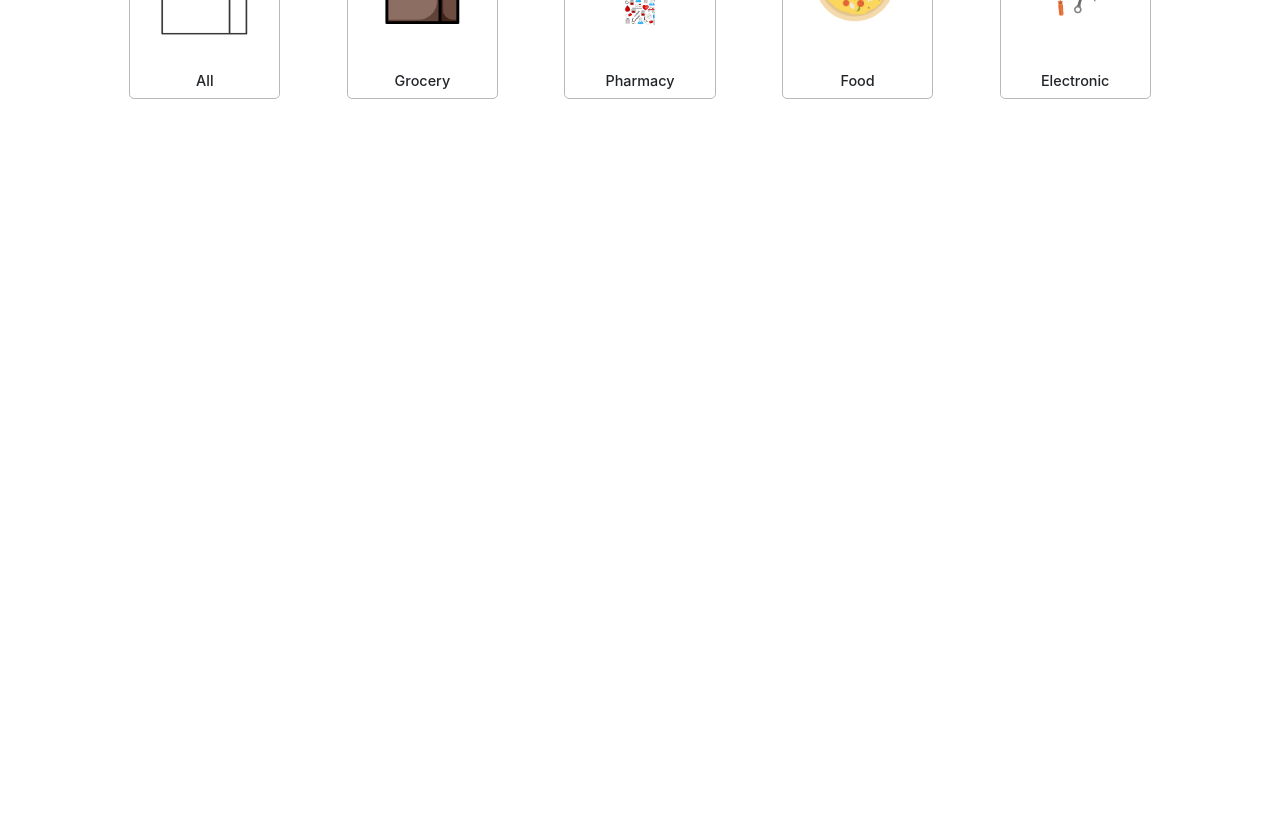
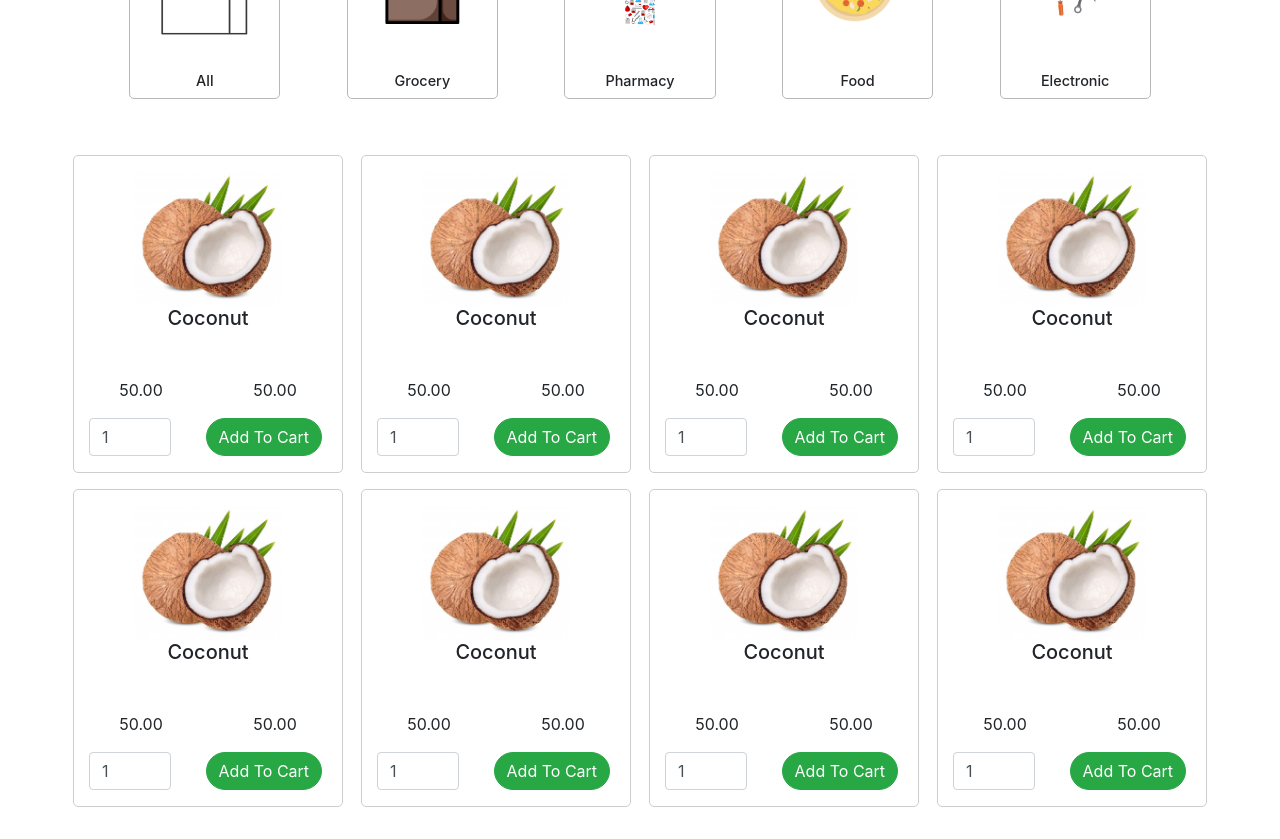
Before and after one commit to JeewanthaLahiru/online-grocery-app-with-react, a React (Create React App) app in the folder shopping-cart/: page / in a window 1280 px wide. Shown: the part 980-1819 px from the top of the page. Before the commit the page ends 1103 px from the top, so only its background shows below. Built offline with nearby package versions, Linux system fonts and the light colour scheme; a web font is replaced by a local one.

Commit message:
render products to product list

```diff
--- a/shopping-cart/src/ClientApp.tsx
+++ b/shopping-cart/src/ClientApp.tsx
@@ -4,6 +4,7 @@ import HeaderArea from "./components/homePage/headerArea/HeaderArea";
 import BannerArea from "./components/homePage/bannerArea/BannerArea";
 import SearchArea from "./components/homePage/searchArea/SearchArea";
 import CategoryListArea from "./components/homePage/categoryListArea/CategoryListArea";
+import ProductList from "./components/homePage/productArea/ProductList";
 
 const ClientApp:React.FC = () => {
     return(
@@ -12,6 +13,7 @@ const ClientApp:React.FC = () => {
             <BannerArea/>
             <SearchArea/>
             <CategoryListArea/>
+            <ProductList/>
         </Container>
     )
 }
--- a/shopping-cart/src/assets/styles/_main.scss
+++ b/shopping-cart/src/assets/styles/_main.scss
@@ -9,3 +9,6 @@
 @import "searchBar/searchBar";
 
 @import "productCategory/productCategory";
+
+@import "productList/productList";
+@import "productList/product";
--- /dev/null
+++ b/shopping-cart/src/assets/styles/productList/_product.scss
@@ -0,0 +1,20 @@
+.product-class{
+  border: 1px solid #cdcdcd;
+  border-radius: 5px;
+
+  .image-container{
+    height: 150px;
+    img{
+      height: 100%;
+      max-width: 100%;
+    }
+  }
+
+  .cart-quantity{}
+  .add-to-cart{
+    .btn {
+      border-radius: 20px;
+    }
+  }
+
+}
--- /dev/null
+++ b/shopping-cart/src/assets/styles/productList/_productList.scss
@@ -0,0 +1,5 @@
+.product-list{
+  max-width: 1200px;
+  margin: auto;
+  justify-content: center;
+}
--- a/shopping-cart/src/components/homePage/bannerArea/BannerImage.tsx
+++ b/shopping-cart/src/components/homePage/bannerArea/BannerImage.tsx
@@ -1,11 +1,11 @@
 import React from "react";
-import {Container} from "react-bootstrap";
+import {Container, Image} from "react-bootstrap";
 import banner_image from "../../../assets/images/banner_images/banner.jpg";
 
 const BannerImage:React.FC = () => {
     return (
         <Container fluid={true} className="banner-image m-0 p-0" >
-            <img src={banner_image} alt="banner image" />
+            <Image src={banner_image} alt="banner image" />
         </Container>
     )
 }
--- a/shopping-cart/src/components/homePage/productArea/Product.tsx
+++ b/shopping-cart/src/components/homePage/productArea/Product.tsx
@@ -1,8 +1,37 @@
 import React from 'react';
+import {Button, Col, Form, Image, Row} from "react-bootstrap";
+import Coconut from "../../../assets/images/products/coconut.jpg";
 
 const Product:React.FC = () => {
     return(
-        <div>product</div>
+        <Col xs={3} className="px-4 py-2">
+            <Row className="product-class" >
+                <Col xs={12} className="image-container pt-3" >
+                    <Image src={Coconut} alt={"coconut"} />
+                </Col>
+                <Col xs={12} >
+                    <h5 className="text-center mb-5" >Coconut</h5>
+                </Col>
+                <Col xs={6} >
+                    <p className="text-center discount" >50.00</p>
+                </Col>
+                <Col xs={6} >
+                    <p className="text-center price" >50.00</p>
+                </Col>
+
+                <Col xs={5} className="cart-quantity" >
+                    <Form>
+                        <Form.Group>
+                            <Form.Control type="number" value={1} />
+                        </Form.Group>
+                    </Form>
+                </Col>
+                <Col xs={7} className="add-to-cart" >
+                    <Button variant="success">Add To Cart</Button>
+                </Col>
+
+            </Row>
+        </Col>
     )
 }
 
--- a/shopping-cart/src/components/homePage/productArea/ProductList.tsx
+++ b/shopping-cart/src/components/homePage/productArea/ProductList.tsx
@@ -1,8 +1,20 @@
 import React from "react";
+import {Col, Row} from "react-bootstrap";
+import Product from "./Product";
 
 const ProductList:React.FC = () => {
     return(
-        <div>Product List</div>
+        <Row className="product-list p-4" >
+            <Product/>
+            <Product/>
+            <Product/>
+            <Product/>
+            <Product/>
+            <Product/>
+            <Product/>
+            <Product/>
+
+        </Row>
     )
 }
 
--- a/shopping-cart/src/components/homePage/searchArea/SearchArea.tsx
+++ b/shopping-cart/src/components/homePage/searchArea/SearchArea.tsx
@@ -1,5 +1,5 @@
 import React from 'react';
-import {Col, Form, InputGroup, Row} from "react-bootstrap";
+import {Col, Form, Row} from "react-bootstrap";
 
 const SearchArea:React.FC = () => {
     return(
```
